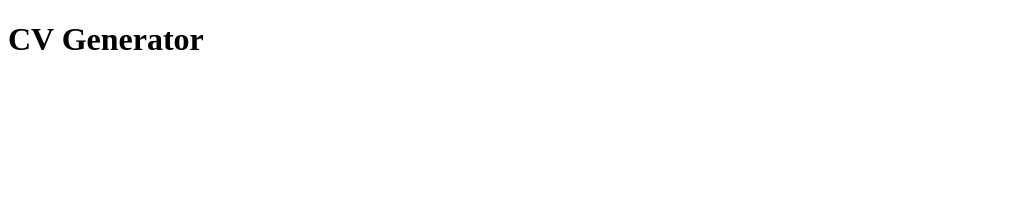
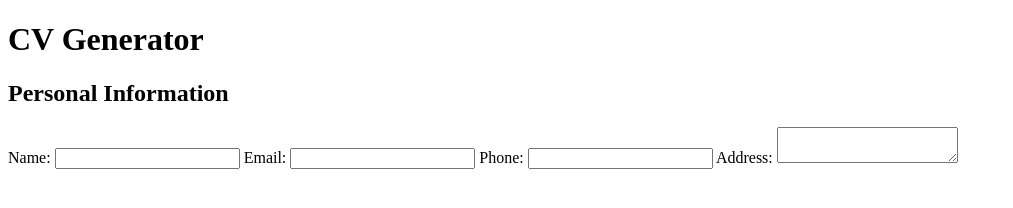
Before and after one commit to cfan310/CV-Generator, a plain HTML site: page index.html in a window 1280 px wide. Shown: the whole page, without its empty margins (0-1013 px from the left). Drawn offline with Linux system fonts and the light colour scheme.

Commit message:
added personal information section

```diff
--- a/index.html
+++ b/index.html
@@ -11,6 +11,18 @@
     </header>
     <main>
         <form>
+            <h2>Personal Information</h2>
+            <label for="name">Name:</label>
+            <input type="text" id="name" name="name" required />
+
+            <label for="email">Email:</label>
+            <input type="email" id="email" name="email" required />
+
+            <label for="phone">Phone:</label>
+            <input type="tel" id="phone" name="phone" />
+
+            <label for="address">Address:</label>
+            <textarea id="address" name="address"></textarea>
 
         </form>
 
```
